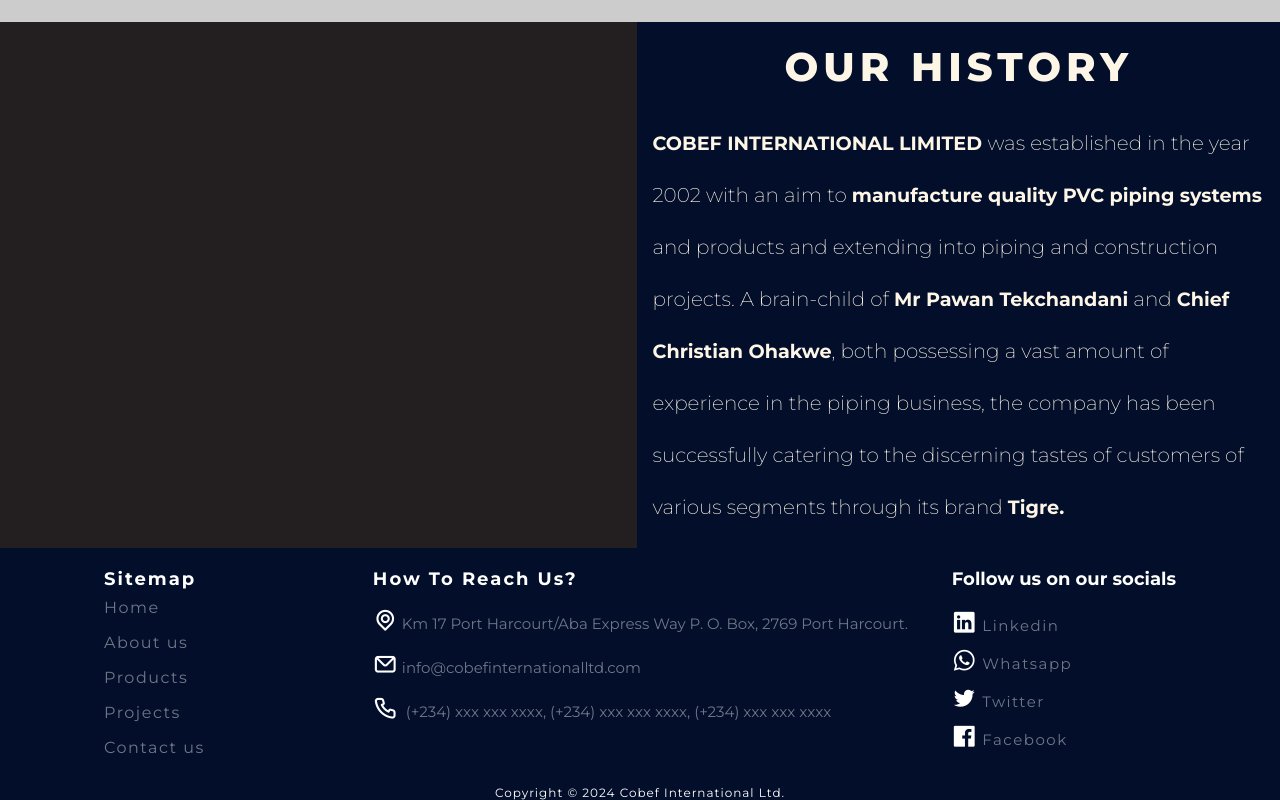
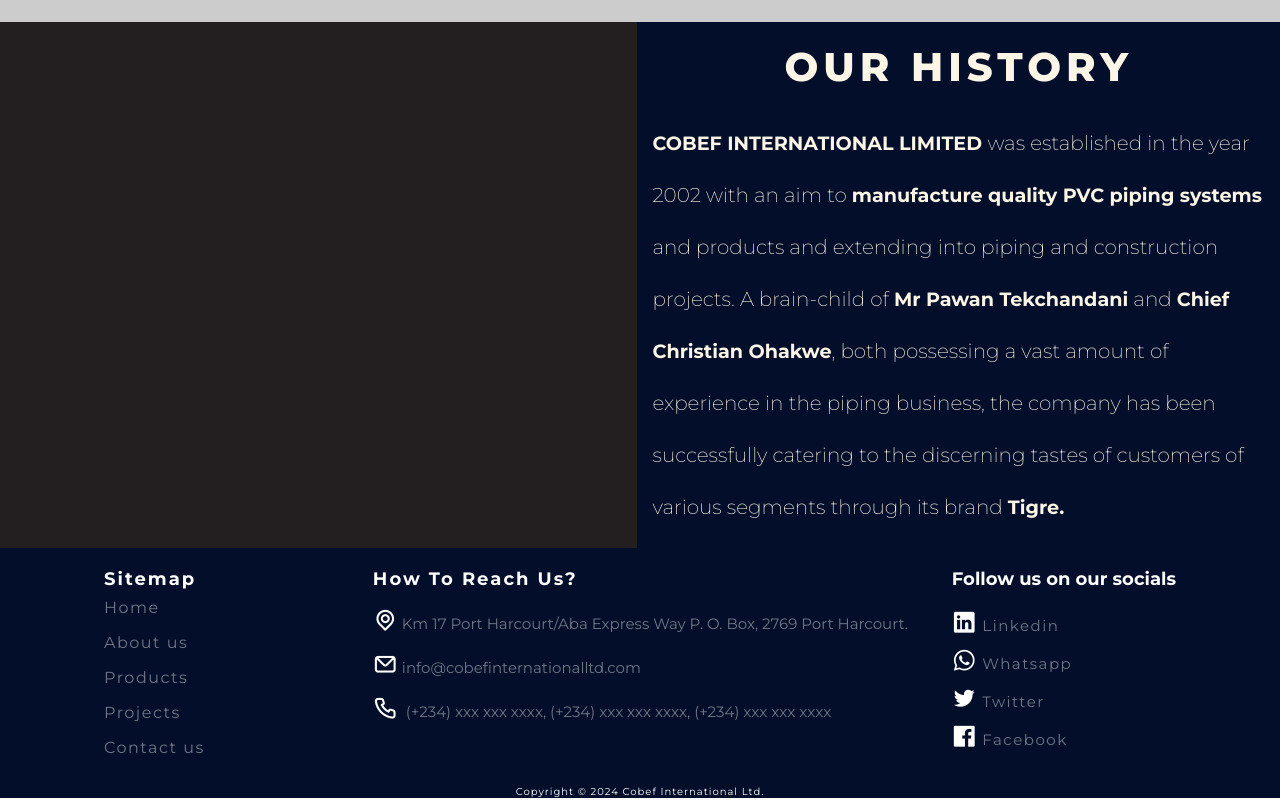
Before and after one commit to utibeinyangetuk/cobef, a Vue app: page / in a window 1280 px wide. Shown: the part 590-1390 px from the top of the page. Built offline with nearby package versions, Linux system fonts and the light colour scheme.

Commit message:
Fixed font size for copyright

```diff
--- a/src/components/Footer.vue
+++ b/src/components/Footer.vue
@@ -35,7 +35,7 @@
 		</div>
 
 		<div class="copyright">
-			<span>Copyright © 2024 Cobef International Ltd.</span>
+			<p>Copyright © 2024 Cobef International Ltd.</p>
 		</div>
 	</footer>
 </template>
@@ -114,7 +114,7 @@
 	}
 	.copyright {
 		text-align: center;
-		font-size: 12px;
+		font-size: 10px;
 		letter-spacing: 1px;
 	}
 </style>
```
